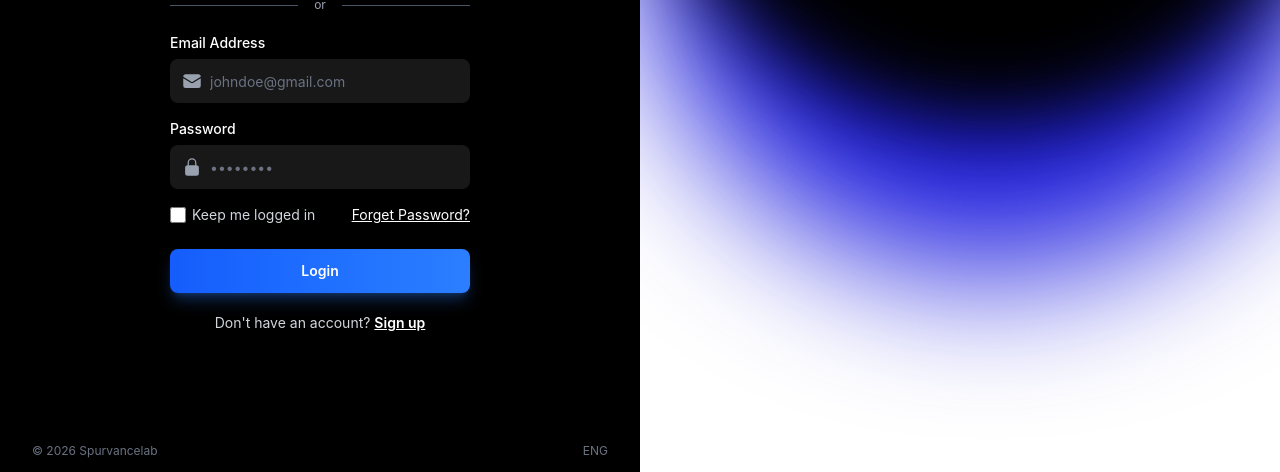
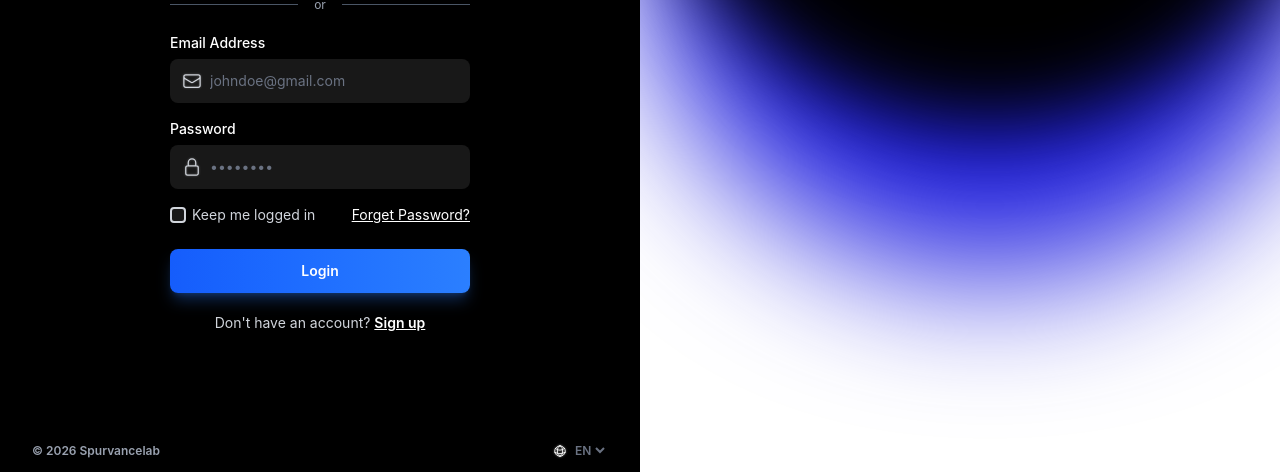
Before and after one commit to spurvancelabs/spurvancelabs, a Next.js app: page /login in a window 1280 px wide. Shown: the part 325-797 px from the top of the page. Built offline with nearby package versions, Linux system fonts and the light colour scheme.

Commit message:
style updt

```diff
--- a/index.html
+++ b/index.html
@@ -14,6 +14,8 @@
         }
         .container{
             display: flex;
+            align-items: center;
+            background-color: black;
         }
         .section-1{
             background-color: rgb(0, 0, 0);
@@ -106,10 +108,11 @@ form{
         .section-2{
             background-color: rgb(255, 255, 255);
             width: 50%;
-            height: 100vh;
+            height: 95vh;
             display: flex;
             align-items: center;
             justify-content: center;
+            padding: 20px;
 
         }
         .gradient-1{
--- a/src/app/login/page.tsx
+++ b/src/app/login/page.tsx
@@ -3,9 +3,10 @@
 
 import { useState } from 'react';
 import { useRouter } from 'next/navigation';
-import { EnvelopeIcon, LockClosedIcon } from '@heroicons/react/24/solid';
+import { EnvelopeIcon, LockClosedIcon } from '@heroicons/react/24/outline';
 import "../../global.css";
 import LoginSignupSwitcher from "@/components/loginSignupSwitcher";
+import LanguageSelector from "@/components/languageSelector";
 
 export default function LoginPage() {
   const router = useRouter();
@@ -75,7 +76,7 @@ export default function LoginPage() {
             <div className="flex flex-col gap-1.5">
               <label className="text-xs font-medium md:text-sm">Email Address</label>
               <div className="relative">
-                <EnvelopeIcon className="absolute left-3 top-1/2 h-4 w-4 -translate-y-1/2 text-gray-400 md:h-5 md:w-5" />
+                <EnvelopeIcon className="absolute left-3 top-1/2 h-4 w-4 -translate-y-1/2 text-gray-300 md:h-5 md:w-5 drop-shadow-[0_0_1px_rgba(255,255,255,0.3)]" />
                 <input
                   type="email"
                   placeholder="johndoe@gmail.com"
@@ -90,7 +91,7 @@ export default function LoginPage() {
             <div className="flex flex-col gap-1.5">
               <label className="text-xs font-medium md:text-sm">Password</label>
               <div className="relative">
-                <LockClosedIcon className="absolute left-3 top-1/2 h-4 w-4 -translate-y-1/2 text-gray-400 md:h-5 md:w-5" />
+                <LockClosedIcon className="absolute left-3 top-1/2 h-4 w-4 -translate-y-1/2 text-gray-300 md:h-5 md:w-5 drop-shadow-[0_0_1px_rgba(255,255,255,0.3)]" />
                 <input
                   type="password"
                   placeholder="••••••••"
@@ -103,8 +104,13 @@ export default function LoginPage() {
             </div>
 
             <div className="flex items-center justify-between text-xs text-gray-300 md:text-sm">
-              <label className="flex items-center gap-1.5">
-                <input type="checkbox" className="h-3.5 w-3.5 rounded border-gray-600 bg-[#181818] text-blue-600 focus:ring-blue-500 md:h-4 md:w-4" />
+              <label className="flex items-center gap-1.5 cursor-pointer">
+                <div className="relative flex items-center">
+                  <input type="checkbox" className="peer h-3.5 w-3.5 cursor-pointer appearance-none rounded border-2 border-gray-300 bg-[#181818] checked:bg-blue-600 checked:border-blue-600 focus:ring-2 focus:ring-blue-500 md:h-4 md:w-4" />
+                  <svg className="pointer-events-none absolute left-0.5 top-0.5 h-2.5 w-2.5 text-white opacity-0 peer-checked:opacity-100 md:left-0.5 md:top-0.5 md:h-3 md:w-3" fill="none" viewBox="0 0 24 24" stroke="currentColor" strokeWidth={3}>
+                    <path strokeLinecap="round" strokeLinejoin="round" d="M5 13l4 4L19 7" />
+                  </svg>
+                </div>
                 Keep me logged in
               </label>
               <a href="/forgot-password" className="text-white underline hover:text-gray-300">Forget Password?</a>
@@ -133,10 +139,9 @@ export default function LoginPage() {
           </p>
         </div>
 
-        {/* Footer */}
-        <div className="flex w-full items-center justify-between px-6 py-4 text-[10px] text-gray-500 md:px-8 md:text-xs">
+        <div className="flex w-full items-center justify-between px-6 py-4 text-[10px] font-semibold text-gray-400 md:px-8 md:text-xs">
           <span>© 2026 Spurvancelab</span>
-          <span>ENG</span>
+          <LanguageSelector />
         </div>
       </div>
 
--- a/src/app/signup/page.tsx
+++ b/src/app/signup/page.tsx
@@ -3,9 +3,10 @@
 
 import { useState } from 'react';
 import { useRouter } from 'next/navigation';
-import { UserIcon, EnvelopeIcon, LockClosedIcon } from '@heroicons/react/24/solid';
+import { UserIcon, EnvelopeIcon, LockClosedIcon } from '@heroicons/react/24/outline';
 import "../../global.css";
 import LoginSignupSwitcher from "@/components/loginSignupSwitcher";
+import LanguageSelector from "@/components/languageSelector";
 
 export default function SignupPage() {
   const router = useRouter();
@@ -93,7 +94,7 @@ export default function SignupPage() {
             <div className="flex flex-col gap-1.5">
               <label className="text-xs font-medium md:text-sm">Full Name</label>
               <div className="relative">
-                <UserIcon className="absolute left-3 top-1/2 h-4 w-4 -translate-y-1/2 text-gray-400 md:h-5 md:w-5" />
+                <UserIcon className="absolute left-3 top-1/2 h-4 w-4 -translate-y-1/2 text-gray-300 md:h-5 md:w-5 drop-shadow-[0_0_1px_rgba(255,255,255,0.3)] " />
                 <input
                   type="text"
                   placeholder="John Doe"
@@ -114,7 +115,7 @@ export default function SignupPage() {
             <div className="flex flex-col gap-1.5">
               <label className="text-xs font-medium md:text-sm">Email Address</label>
               <div className="relative">
-                <EnvelopeIcon className="absolute left-3 top-1/2 h-4 w-4 -translate-y-1/2 text-gray-400 md:h-5 md:w-5" />
+                <EnvelopeIcon className="absolute left-3 top-1/2 h-4 w-4 -translate-y-1/2 text-gray-300 md:h-5 md:w-5 drop-shadow-[0_0_1px_rgba(255,255,255,0.3)]" />
                 <input
                   type="email"
                   placeholder="johndoe@gmail.com"
@@ -135,7 +136,7 @@ export default function SignupPage() {
             <div className="flex flex-col gap-1.5">
               <label className="text-xs font-medium md:text-sm">Password</label>
               <div className="relative">
-                <LockClosedIcon className="absolute left-3 top-1/2 h-4 w-4 -translate-y-1/2 text-gray-400 md:h-5 md:w-5" />
+                <LockClosedIcon className="absolute left-3 top-1/2 h-4 w-4 -translate-y-1/2 text-gray-300 md:h-5 md:w-5 drop-shadow-[0_0_1px_rgba(255,255,255,0.3)]" />
                 <input
                   type="password"
                   placeholder="••••••••"
@@ -180,10 +181,9 @@ export default function SignupPage() {
           </p>
         </div>
 
-        {/* Footer */}
-        <div className="flex w-full items-center justify-between px-6 py-4 text-[10px] text-gray-500 md:px-8 md:text-xs">
+        <div className="flex w-full items-center justify-between px-6 py-4 text-[10px] font-semibold text-gray-400 md:px-8 md:text-xs">
           <span>© 2026 Spurvancelab</span>
-          <span>ENG</span>
+          <LanguageSelector />
         </div>
       </div>
 
--- /dev/null
+++ b/src/components/languageSelector.tsx
@@ -0,0 +1,24 @@
+'use client';
+
+import { GlobeAltIcon } from '@heroicons/react/24/outline';
+
+const languages = [
+  { code: 'EN', name: 'English' },
+  { code: 'FR', name: 'Français' },
+  { code: 'ES', name: 'Español' },
+];
+
+export default function LanguageSelector() {
+  return (
+    <div className="flex items-center gap-1">
+      <GlobeAltIcon className="h-3 w-3 text-white drop-shadow-[0_0_1px_rgba(255,255,255,0.5)] md:h-3.5 md:w-3.5" />
+      <select className="bg-transparent text-[10px] text-gray-500 md:text-xs border-none outline-none cursor-pointer">
+        {languages.map((lang) => (
+          <option key={lang.code} value={lang.code} className="bg-black text-gray-300">
+            {lang.code}
+          </option>
+        ))}
+      </select>
+    </div>
+  );
+}
```
